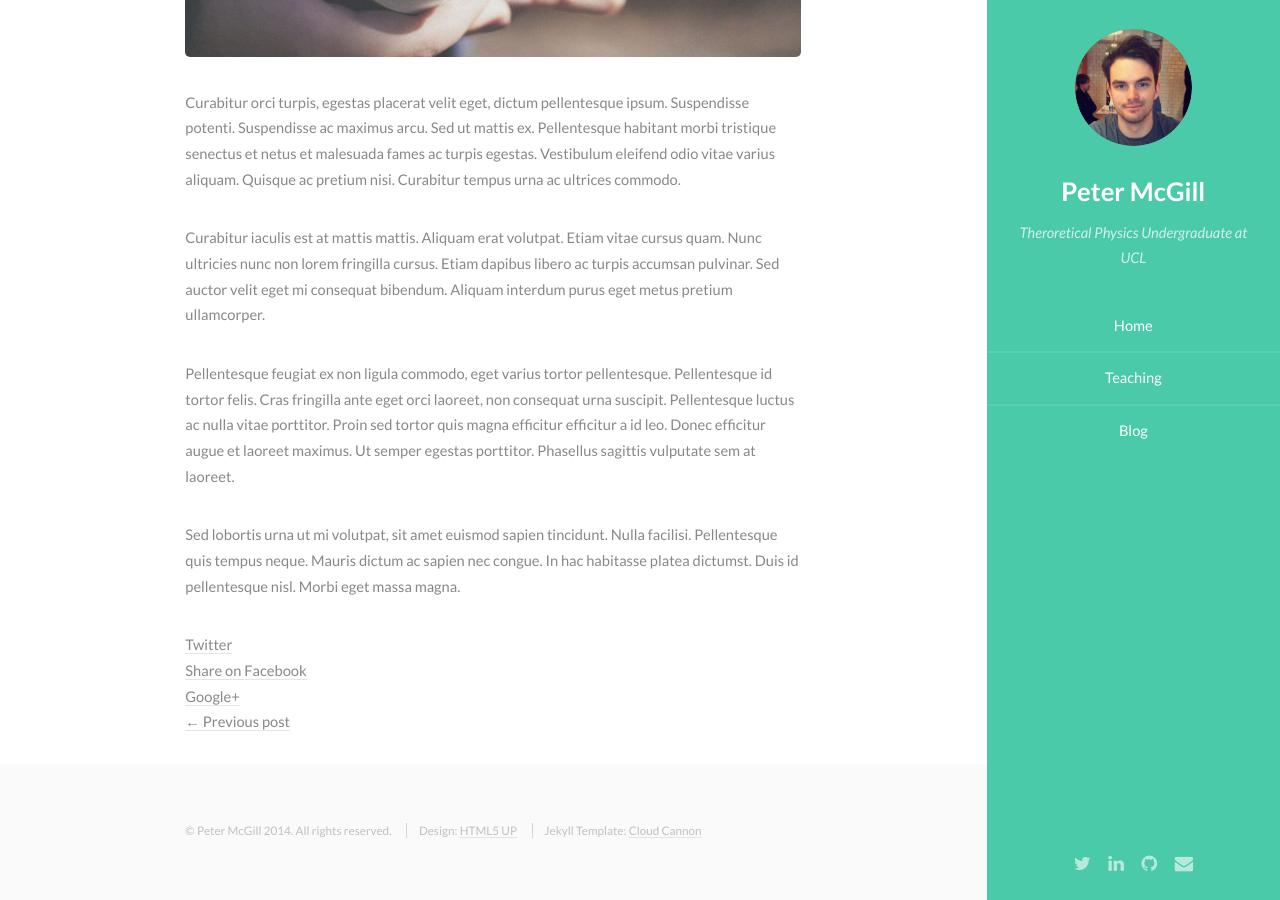
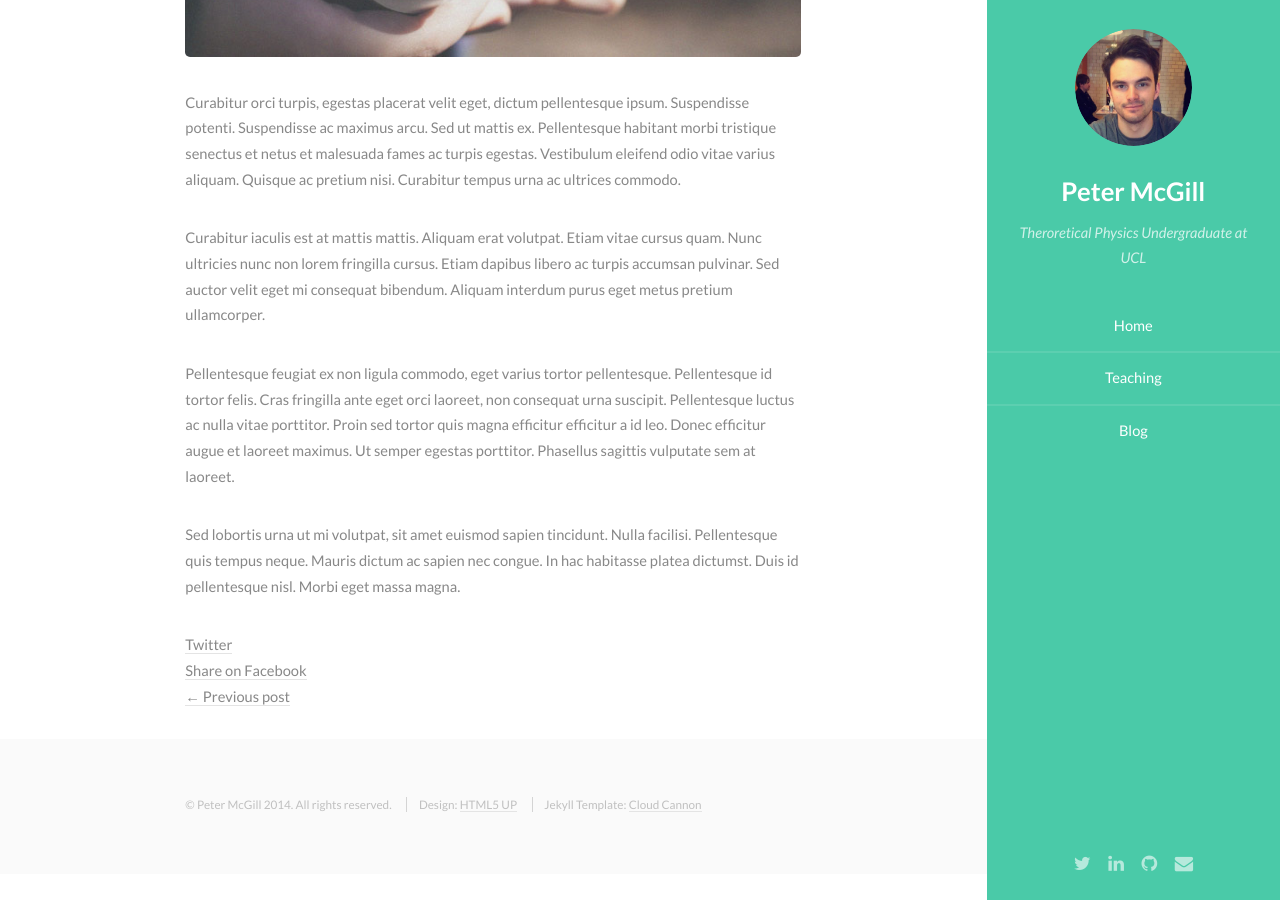
Before and after one commit to astrophpeter/website, a Jekyll site: the page built from _posts/2015-02-17-Curabitur.markdown, in a window 1280 px wide and 900 px high, scrolled down 526 px. Built offline with Jekyll 4.4.1, drawn with Linux system fonts in a browser that asks for light colours; comment, search, counter and statistics services are not loaded.

Commit message:
Update post.html

```diff
--- a/_layouts/post.html
+++ b/_layouts/post.html
@@ -21,18 +21,15 @@
 
             <div class="share-widget">
   <a href="https://www.facebook.com/sharer.php?u={{ site.url }}/{{ page.url }}&title={{ page.title }}" title="Share on Facebook" target="_blank">Share on Facebook</a>
-</div>
 
-            <!-- Place this tag in your head or just before your close body tag. -->
-<script src="https://apis.google.com/js/platform.js" async defer></script>
 
-<!-- Place this tag where you want the share button to render. -->
-<div class="g-plus" data-action="share" data-height="24"></div>
+        <div class="g-plus" data-action="share" data-annotation="none" data-height="24"></div>
 
-            <a href="https://plus.google.com/share?url={{ site.url }}{{ page.url }}" rel="nofollow" target="_blank" title="Share on Google+">Google+</a>
-        </div>
+            </div>
+
 
         <script async src="//platform.twitter.com/widgets.js" charset="utf-8"></script>
+        <script src="https://apis.google.com/js/platform.js" async defer></script>
 
         <footer>
             {% if page.previous %}
```
